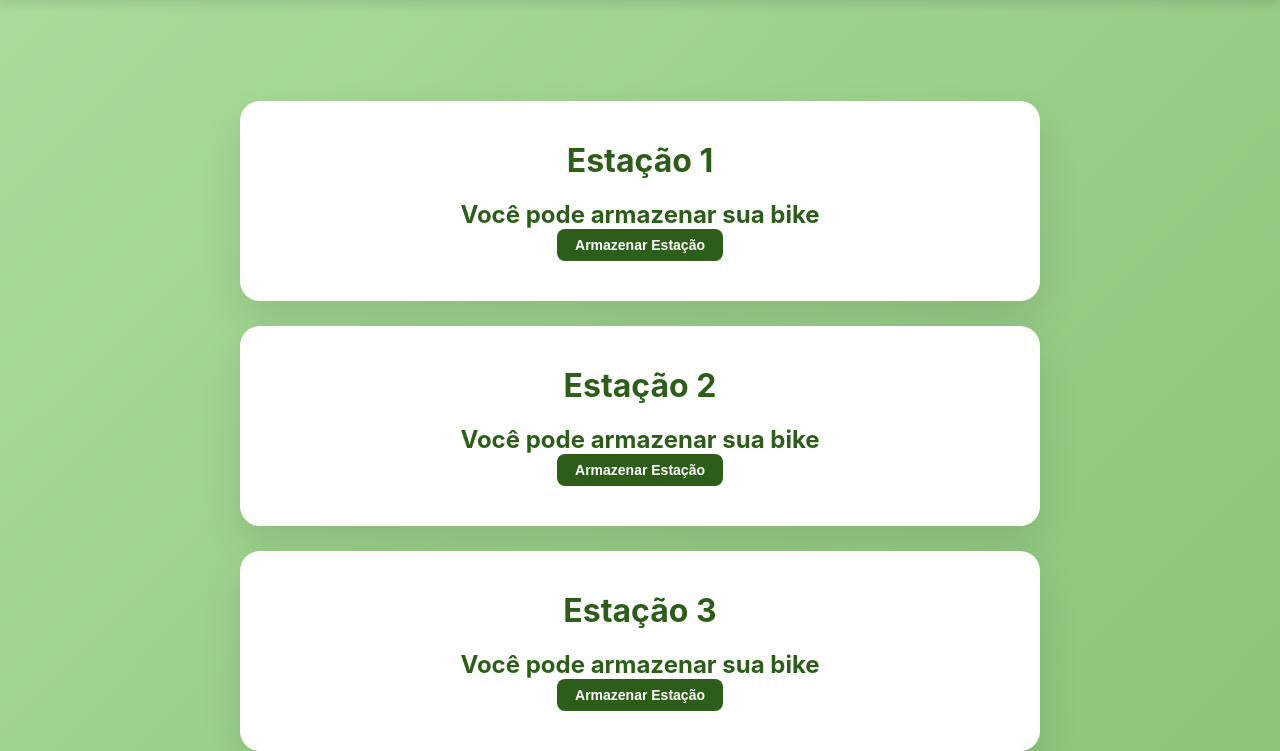
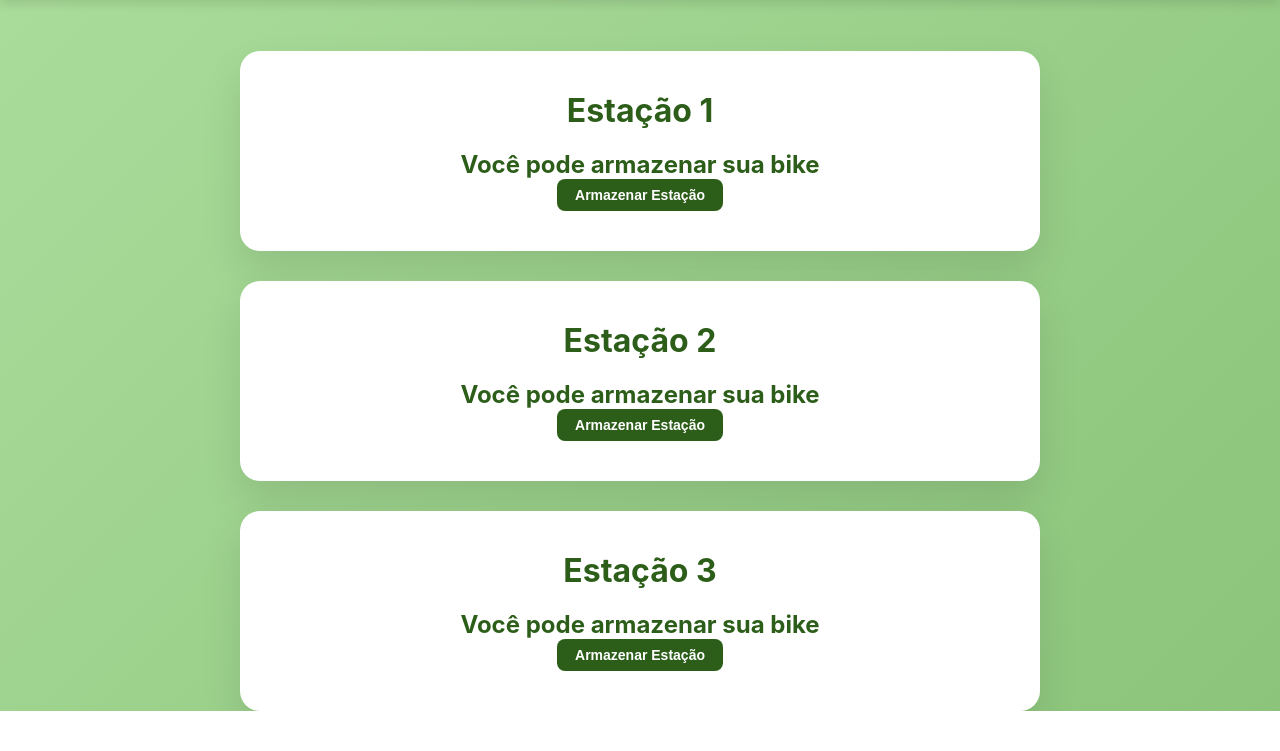
Before and after one commit to Kakatua013/KakatuaSoftware, a Django app: template kakatuasoft/templates/page2.html in a window 1280 px wide. Shown: the part 99-850 px from the top of the page. After the commit the page ends 810 px from the top, so only its background shows below. Run offline with Django 5.2, Linux system fonts and the light colour scheme; the template is opened without the code that fills it: values that come from a table or form of the project are taken from there, others are empty; data comes from the database, SQL or seed files in the repository; both versions use the stored data as it was after the commit.

Commit message:
mudanças minimas no template da page 2 shalom

```diff
--- a/kakatuasoft/templates/page2.html
+++ b/kakatuasoft/templates/page2.html
@@ -47,12 +47,12 @@
 
         /* --- CONTAINER CENTRAL --- */
        .main-content {
-            margin-top: 100px;
+            margin-top: 50px;
             width: 90%;
             max-width: 800px;
             display: flex;
             flex-direction: column;
-            gap: 25px;              /* espaço entre os cards */
+            gap: 30px;              /* espaço entre os cards */
          }
 
     /* Um card por estação (o estilo que antes era do .main-content) */
```
Also changed, not shown: db.sqlite3.
